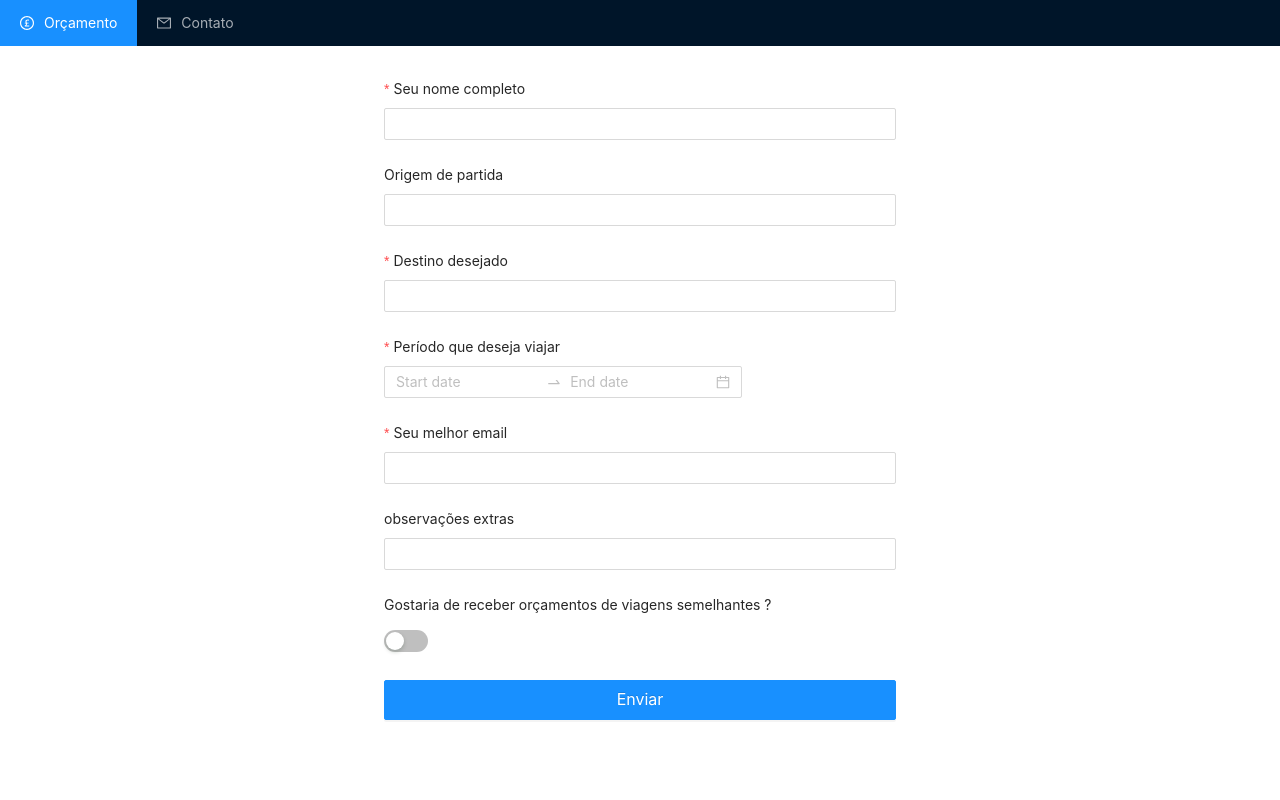
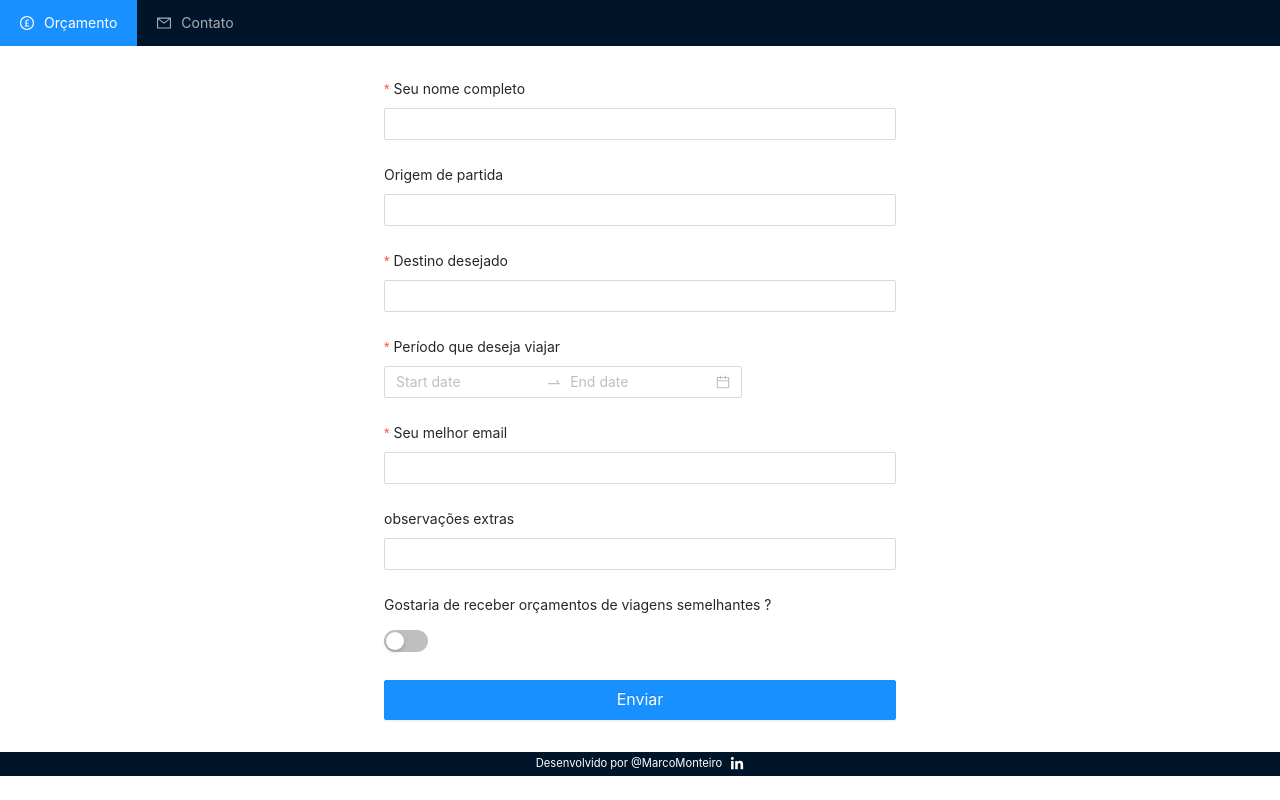
Before and after one commit to marcomonteirobrito/sobora, a Next.js app: page / in a window 1280 px wide. Built offline with nearby package versions, Linux system fonts and the light colour scheme.

Commit message:
Inclusao de footer

```diff
--- a/src/components/Footer/index.js
+++ b/src/components/Footer/index.js
@@ -1,17 +1,16 @@
-import { MdFacebook } from "react-icons/md";
-import { FaInstagram } from "react-icons/fa";
-
+import { FaLinkedinIn } from "react-icons/fa";
+import Link from "next/link";
 import styles from "../../styles/Footer/Footer.module.scss";
 
 export const Footer = () => {
   return (
     <div className={styles.container}>
-      <span>favicon</span>
+      <span>Desenvolvido por @MarcoMonteiro</span>
 
-      <div className={styles.midia}>
-        <span>Só Bora nas redes sociais:</span>
-        <MdFacebook />
-        <FaInstagram />
+      <div className={styles.icon}>
+        <Link href="https://www.linkedin.com/in/marco-antonio-monteiro-de-brito-541ba0144/">
+          <FaLinkedinIn />
+        </Link>
       </div>
     </div>
   );
--- a/src/components/Menu/index.js
+++ b/src/components/Menu/index.js
@@ -1,27 +1,27 @@
 import { Menu } from "antd";
-import {
-  PoundOutlined,
-  MailOutlined,
-} from "@ant-design/icons";
-import Link from 'next/link'
+import { PoundOutlined, MailOutlined } from "@ant-design/icons";
+import Link from "next/link";
 
 const { SubMenu } = Menu;
 
 export const MenuResponsive = () => {
   return (
-    <Menu
-        style={{ width: '100%' }}
-        mode='horizontal'
-        theme='dark'
-      >
-        <Menu.Item key="budget" icon={<PoundOutlined />}>
+    <Menu style={{ width: "100%" }} mode="horizontal" theme="dark">
+      <Menu.Item key="budget" icon={<PoundOutlined />}>
         Orçamento
+      </Menu.Item>
+      <SubMenu key="contact" icon={<MailOutlined />} title="Contato">
+        <Menu.Item key="contact1">
+          <Link href="https://wa.me/5538999299640">
+            <a target="_blank">Whatsapp</a>
+          </Link>
         </Menu.Item>
-        <SubMenu key="contact" icon={<MailOutlined />} title="Contato">
-          <Menu.Item key="contact1"><Link href="https://wa.me/5538999299640"><a target="_blank">Whatsapp</a></Link></Menu.Item>
-          <Menu.Item key="contact3"><Link href="https://instagram.com/soborafaci?utm_medium=copy_link"><a target="_blank">Instagram</a></Link></Menu.Item>
-        </SubMenu>
-      </Menu>
-
+        <Menu.Item key="contact3">
+          <Link href="https://instagram.com/soborafaci?utm_medium=copy_link">
+            <a target="_blank">Instagram</a>
+          </Link>
+        </Menu.Item>
+      </SubMenu>
+    </Menu>
   );
 };
--- a/src/pages/_app.js
+++ b/src/pages/_app.js
@@ -3,14 +3,14 @@ import "antd/dist/antd.css";
 
 import { IsMobileProvider } from "../context/IsMobileContext";
 import { MenuResponsive } from "../components/Menu";
-// import { Footer } from "../components/Footer";
+import { Footer } from "../components/Footer";
 
 function MyApp({ Component, pageProps }) {
   return (
     <IsMobileProvider>
       <MenuResponsive />
       <Component {...pageProps} />
-      {/* <Footer /> */}
+      <Footer />
     </IsMobileProvider>
   );
 }
--- a/src/pages/index.js
+++ b/src/pages/index.js
@@ -1,68 +1,69 @@
 import Head from "next/head";
-import axios from 'axios'
-import React, { useContext, useState } from 'react';
-import { Spin } from 'antd';
-import { Form, Input, Button, DatePicker,  Switch, message } from 'antd';
+import axios from "axios";
+import React, { useContext, useState } from "react";
+import { Spin } from "antd";
+import { Form, Input, Button, DatePicker, Switch, message } from "antd";
 
-import { IsMobileContext } from '../context/IsMobileContext';
-import styles from '../styles/Pages/Budget.module.scss'
+import { IsMobileContext } from "../context/IsMobileContext";
+import styles from "../styles/Pages/Budget.module.scss";
 import moment from "moment";
 
 export default function Home() {
-  const { isMobile } = useContext(IsMobileContext)
+  const { isMobile } = useContext(IsMobileContext);
   const [form] = Form.useForm();
-  const [loading, setLoading] = useState(false)
+  const [loading, setLoading] = useState(false);
 
   function disabledDate(current) {
-    return current && current < moment().endOf('day');
+    return current && current < moment().endOf("day");
   }
 
-  const dateFormat = 'DD/MM/YYYY';
+  const dateFormat = "DD/MM/YYYY";
 
   const sendMail = async (form) => {
-    setLoading(true)
-    const dateGoing = form.datas[0]._d
-    const dateReturn = form.datas[1]._d
+    setLoading(true);
+    const dateGoing = form.datas[0]._d;
+    const dateReturn = form.datas[1]._d;
 
-    const parsedDateGoing = moment(dateGoing).format('DD/MMMM/YYYY')
-    const parsedDateReturn = moment(dateReturn).format('DD/MMMM/YYYY')
-
+    const parsedDateGoing = moment(dateGoing).format("DD/MMMM/YYYY");
+    const parsedDateReturn = moment(dateReturn).format("DD/MMMM/YYYY");
 
     const mail = {
-    service_id: 'client_contact',
-    template_id: 'CONTACT_FORM',
-    user_id: 'user_l59sCh4Xn57hN4RUhJoJT',
+      service_id: "client_contact",
+      template_id: "CONTACT_FORM",
+      user_id: "user_l59sCh4Xn57hN4RUhJoJT",
       template_params: {
-      'nome': form.nome,
-      'origem': form.origem,
-      'destino': form.destino,
-      'ida': parsedDateGoing,
-      'volta': parsedDateReturn,
-      'email': form.email,
-      'observacoes': form.observacoes,
-      'aceitaSemelhante': form.aceitaSemelhante ? 'sim' : 'nao'
-    }
+        nome: form.nome,
+        origem: form.origem,
+        destino: form.destino,
+        ida: parsedDateGoing,
+        volta: parsedDateReturn,
+        email: form.email,
+        observacoes: form.observacoes,
+        aceitaSemelhante: form.aceitaSemelhante ? "sim" : "nao",
+      },
     };
 
     await axios({
-    method: 'post',
-    url: 'https://api.emailjs.com/api/v1.0/email/send',
+      method: "post",
+      url: "https://api.emailjs.com/api/v1.0/email/send",
       data: mail,
       headers: {
-        'content-type': 'application/json'
-    }
-  }).then(res => {
-  message.success('Enviado com sucesso');
-  setLoading(false)
-  }).catch(err => {
-  message.error('Erro no envio, tente novamente ou entre em contato');
-  setLoading(false)
+        "content-type": "application/json",
+      },
     })
-
-  }
+      .then((res) => {
+        message.success("Enviado com sucesso");
+        setLoading(false);
+      })
+      .catch((err) => {
+        message.error("Erro no envio, tente novamente ou entre em contato");
+        setLoading(false);
+      });
+  };
 
   return (
-    <><Head>
+    <>
+      <Head>
         <title>Orçamento | Só Bora</title>
       </Head>
 
@@ -72,51 +73,75 @@ export default function Home() {
           layout="vertical"
           requiredMark
           onFinish={sendMail}
-      style={isMobile ? {width: '80%'} : {width: '40%'}}
+          style={isMobile ? { width: "80%" } : { width: "40%" }}
         >
-      <Form.Item label="Seu nome completo" required rules={[{ required: true, message: 'Informe seu nome' }]} name='nome'>
+          <Form.Item
+            label="Seu nome completo"
+            required
+            rules={[{ required: true, message: "Informe seu nome" }]}
+            name="nome"
+          >
+            <Input />
+          </Form.Item>
+          <Form.Item label="Origem de partida" name="origem">
             <Input />
           </Form.Item>
           <Form.Item
-        label="Origem de partida"
-        name='origem'
-      ><Input /></Form.Item>
-      <Form.Item
             label="Destino desejado"
-        rules={[{ required: true, message: 'Informe o destino' }]}
-        name='destino'
+            rules={[{ required: true, message: "Informe o destino" }]}
+            name="destino"
             required
           >
             <Input />
           </Form.Item>
-      <Form.Item label='Período que deseja viajar' required rules={[{ required: true, message: 'Informe as datas' }]} name='datas'>
-      <DatePicker.RangePicker style={{ width: '70%' }}  disabledDate={disabledDate} format={dateFormat} />
+          <Form.Item
+            label="Período que deseja viajar"
+            required
+            rules={[{ required: true, message: "Informe as datas" }]}
+            name="datas"
+          >
+            <DatePicker.RangePicker
+              style={{ width: "70%" }}
+              disabledDate={disabledDate}
+              format={dateFormat}
+            />
           </Form.Item>
 
           <Form.Item
             label="Seu melhor email"
             required
-        name='email'
-        rules={[{ required: true, message: 'Informe seu email' }]}
+            name="email"
+            rules={[{ required: true, message: "Informe seu email" }]}
           >
             <Input />
           </Form.Item>
-    <Form.Item
-        label="observações extras"
-        name='observacoes'
-      >
+          <Form.Item label="observações extras" name="observacoes">
             <Input />
           </Form.Item>
-      <Form.Item label="Gostaria de receber orçamentos de viagens semelhantes ?" valuePropName="checked" name="aceitaSemelhante">
+          <Form.Item
+            label="Gostaria de receber orçamentos de viagens semelhantes ?"
+            valuePropName="checked"
+            name="aceitaSemelhante"
+          >
             <Switch />
           </Form.Item>
 
           <div className={styles.button}>
-        {loading ? <Spin /> : <Button type="primary" size='large' style={{width: "100%"}} htmlType='submit'>Enviar</Button>}
-
+            {loading ? (
+              <Spin />
+            ) : (
+              <Button
+                type="primary"
+                size="large"
+                style={{ width: "100%" }}
+                htmlType="submit"
+              >
+                Enviar
+              </Button>
+            )}
           </div>
         </Form>
       </div>
     </>
   );
-};
+}
--- a/src/styles/Footer/Footer.module.scss
+++ b/src/styles/Footer/Footer.module.scss
@@ -1,7 +1,20 @@
 .container {
   width: 100%;
-  background-color: var(--purple);
+  height: 1.5rem;
+  background-color: #001529;
   display: flex;
-  justify-content: space-around;
+  justify-content: center;
+  align-items: center;
   color: var(--white);
+  margin-top: 2rem;
+
+  span {
+    margin-right: 0.5rem;
+    font-size: 0.7rem;
+  }
 }
+
+.icon {
+  cursor: pointer;
+  margin-top: 0.25rem;
+}
```
Also changed, not shown: src/components/Buttons/NavButton.js (deleted). Lines whose indentation alone changed are shown as unchanged.
